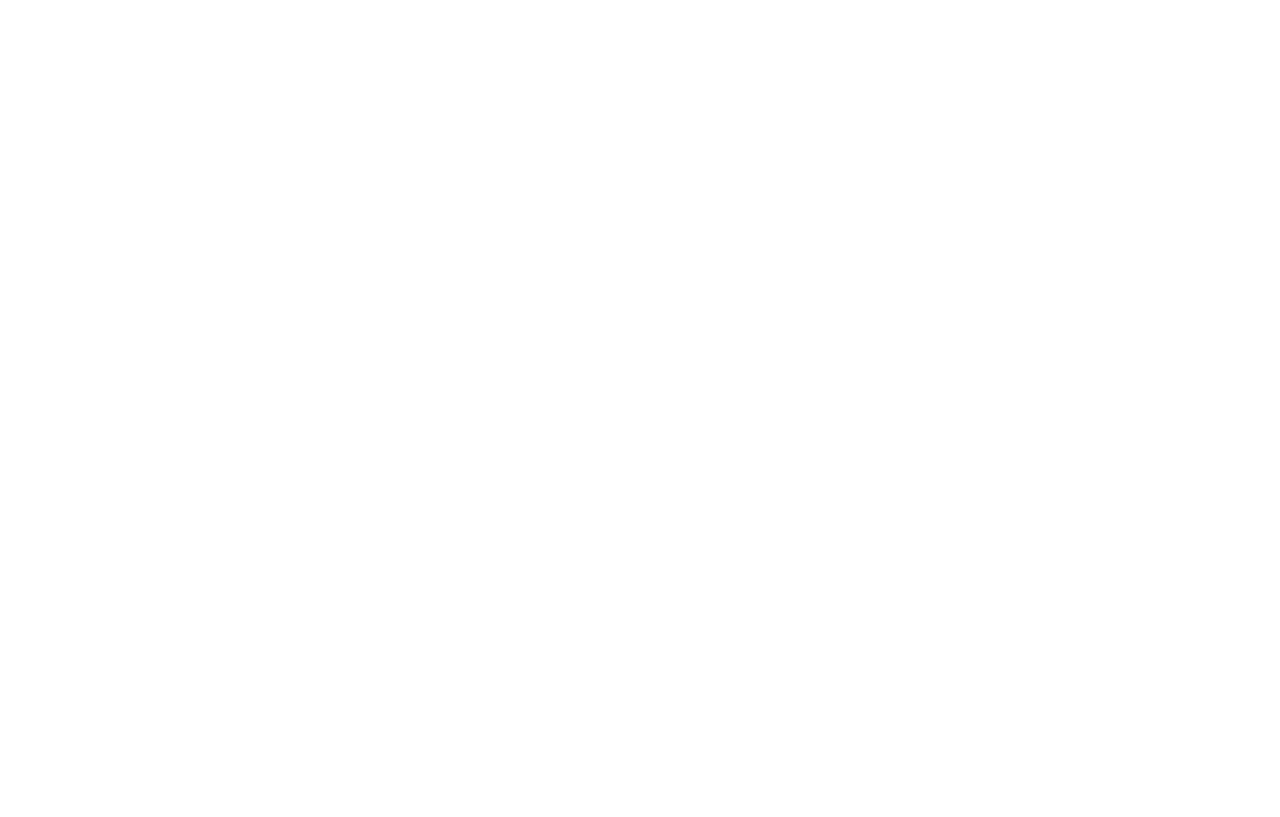
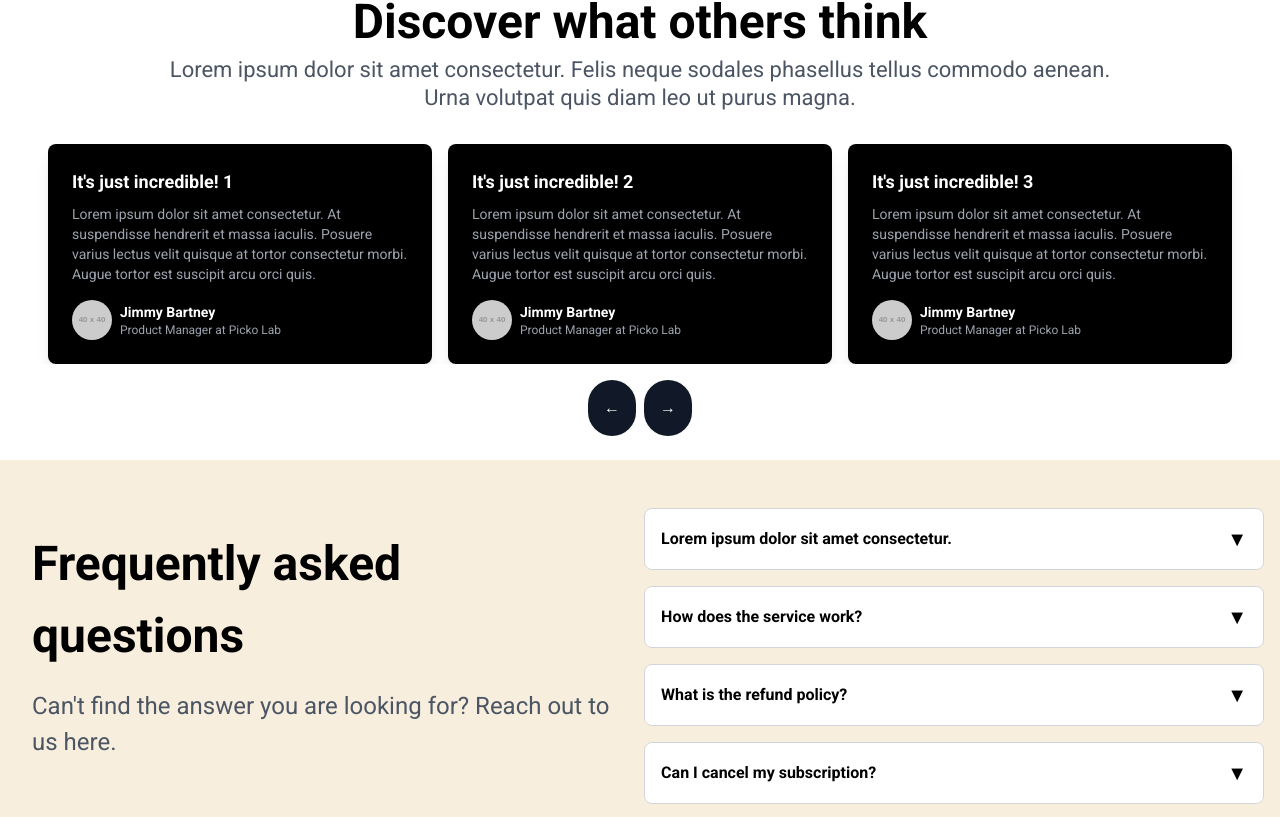
Before and after one commit to Siddiqui0013/mindcanvas-ai, a React (Vite) app: page / in a window 1280 px wide. Shown: the part 3343-4160 px from the top of the page. Before the commit the page ends 3323 px from the top, so only its background shows below. Built offline with nearby package versions, Linux system fonts and the light colour scheme.

Commit message:
Landig page completed

```diff
--- a/src/dashboard/Dashboard.tsx
+++ b/src/dashboard/Dashboard.tsx
@@ -1,3 +1,7 @@
+import TestimonialCarousel from "./Testimonials";
+import Footer from "../footer/Footer";
+import FAQ from "./FAQ";
+
 import bg from "../assets/landingPage/background pattern.png";
 import frameTop from "../assets/landingPage/Frame.png";
 import frameBottom from "../assets/landingPage/Frame (1).png";
@@ -7,10 +11,7 @@
 import sec4img from "../assets/landingPage/sec4.png";
 import sec5img from "../assets/landingPage/sec5.png";
 import sec6img from "../assets/landingPage/sec6.png";
-
 import bg2 from "../assets/landingPage/section2-bg.png";
-
-// import Footer from "../footer/Footer";
 
 const HeroSection = () => {
 	return (
@@ -145,7 +146,20 @@
 			<div className="Section-9"></div>
 		</header>
 
-        {/* <Footer /> */}
+		<TestimonialCarousel />
+
+		<FAQ/>
+
+		<div className="info py-16 flex flex-col items-center">
+			<h1 className="md:text-[48px] font-bold">Get Started for Free</h1>
+			<p className="md:text-[22px] md:px-40">Lorem, ipsum dolor sit amet consectetur adipisicing elit. Natus alias saepe blanditiis eum quas error at, velit, exercitationem quod officia ad voluptates quae? Aliquam officiis tempora harum provident est cum?</p>
+			<div className="btns flex items-center justify-center pt-4 space-x-4">
+				<button className="bg-black text-white p-4 rounded-2xl">Learn More</button>
+				<button className="bg-[#FF7F50] text-white p-4 rounded-2xl">Sign Up for Free {' '} → </button>
+			</div>
+		</div>
+
+        <Footer />
 
         </>
 	);
--- /dev/null
+++ b/src/dashboard/FAQ.tsx
@@ -0,0 +1,74 @@
+import { useState } from "react";
+
+const FAQ = () => {
+  const [activeIndex, setActiveIndex] = useState <number | null> (null);
+
+  const faqs = [
+    {
+      question: "Lorem ipsum dolor sit amet consectetur.",
+      answer:
+        "Lorem ipsum dolor sit amet consectetur. Iaculis sapien odio integer faucibus enim nunc etiam risus est.",
+    },
+    {
+      question: "How does the service work?",
+      answer:
+        "Our service works by providing detailed insights into your needs, tailored to help you succeed.",
+    },
+    {
+      question: "What is the refund policy?",
+      answer:
+        "You can request a refund within 30 days of purchase, provided the conditions are met.",
+    },
+    {
+      question: "Can I cancel my subscription?",
+      answer:
+        "Yes, you can cancel your subscription anytime through your account settings.",
+    },
+  ];
+
+  const toggleFAQ = (index : number  ) => {
+    setActiveIndex(index === activeIndex ? null : index);
+  };
+
+  return (
+    <div className="w-4xl flex bg-[#F7EEDD] justify-center md:flex-row flex-col items-center space-x-2 mx-auto py-12 px-4">
+
+    <div className="1st p-4 md:w-1/2">
+        <h2 className="text-[48px] font-bold mb-4">Frequently asked questions</h2>
+      <p className="text-gray-600 text-[24px] mb-6">
+        Can't find the answer you are looking for? Reach out to us here.
+      </p>
+        </div>
+
+      <div className="space-y-4 md:w-1/2">
+        {faqs.map((faq, index) => (
+          <div
+            key={index}
+            className={`border rounded-lg overflow-hidden ${
+              activeIndex === index ? "border-orange-500" : "border-gray-300"
+            }`}
+          >
+            <div
+              className={`flex justify-between items-center p-4 cursor-pointer ${
+                activeIndex === index
+                  ? "bg-orange-500 text-white"
+                  : "bg-white text-black"
+              }`}
+              onClick={() => toggleFAQ(index)}
+            >
+              <h3 className="font-semibold">{faq.question}</h3>
+              <span className="text-xl">
+                {activeIndex === index ? "▲" : "▼"}
+              </span>
+            </div>
+            {activeIndex === index && (
+              <div className="p-4 text-gray-600 bg-white">{faq.answer}</div>
+            )}
+          </div>
+        ))}
+      </div>
+    </div>
+  );
+};
+
+export default FAQ;
--- /dev/null
+++ b/src/dashboard/Testimonials.tsx
@@ -0,0 +1,143 @@
+import { useState, useEffect } from "react";
+
+const TestimonialCarousel = () => {
+  const [currentIndex, setCurrentIndex] = useState(0);
+  const [visibleCount, setvisibleTest] = useState(3)
+
+  const testimonials = [
+    {
+      title: "It's just incredible! 1",
+      content:
+        "Lorem ipsum dolor sit amet consectetur. At suspendisse hendrerit et massa iaculis. Posuere varius lectus velit quisque at tortor consectetur morbi. Augue tortor est suscipit arcu orci quis.",
+      name: "Jimmy Bartney",
+      position: "Product Manager at Picko Lab",
+      image: "https://via.placeholder.com/40",
+    },
+    {
+      title: "It's just incredible! 2",
+      content:
+        "Lorem ipsum dolor sit amet consectetur. At suspendisse hendrerit et massa iaculis. Posuere varius lectus velit quisque at tortor consectetur morbi. Augue tortor est suscipit arcu orci quis.",
+      name: "Jimmy Bartney",
+      position: "Product Manager at Picko Lab",
+      image: "https://via.placeholder.com/40",
+    },
+    {
+      title: "It's just incredible! 3",
+      content:
+        "Lorem ipsum dolor sit amet consectetur. At suspendisse hendrerit et massa iaculis. Posuere varius lectus velit quisque at tortor consectetur morbi. Augue tortor est suscipit arcu orci quis.",
+      name: "Jimmy Bartney",
+      position: "Product Manager at Picko Lab",
+      image: "https://via.placeholder.com/40",
+    },
+    {
+      title: "It's just incredible! 4",
+      content:
+        "Lorem ipsum dolor sit amet consectetur. At suspendisse hendrerit et massa iaculis. Posuere varius lectus velit quisque at tortor consectetur morbi. Augue tortor est suscipit arcu orci quis.",
+      name: "Jimmy Bartney",
+      position: "Product Manager at Picko Lab",
+      image: "https://via.placeholder.com/40",
+    },
+    {
+      title: "It's just incredible! 5",
+      content:
+        "Lorem ipsum dolor sit amet consectetur. At suspendisse hendrerit et massa iaculis. Posuere varius lectus velit quisque at tortor consectetur morbi. Augue tortor est suscipit arcu orci quis.",
+      name: "Jimmy Bartney",
+      position: "Product Manager at Picko Lab",
+      image: "https://via.placeholder.com/40",
+    },
+  ];
+
+  useEffect(() => {
+    const setCount = () => {
+        if (window.innerWidth < 768) {
+          setvisibleTest(1);
+        } else if (window.innerWidth < 1024) {
+          setvisibleTest(2);
+        } else {
+          setvisibleTest(3);
+        }
+      }
+
+    setCount()
+    window.addEventListener("resize", setCount);
+    return () => {
+        window.removeEventListener("resize", setCount);
+    }
+  }, [])
+
+
+  const handlePrev = () => {
+    setCurrentIndex((prevIndex) =>
+      prevIndex === 0 ? testimonials.length - visibleCount : prevIndex - 1
+    );
+  };
+
+  const handleNext = () => {
+    setCurrentIndex((prevIndex) =>
+      prevIndex === testimonials.length - visibleCount ? 0 : prevIndex + 1
+    );
+  };
+
+  return (
+    <div className="py-6">
+        <div className="box md:px-40">
+        <h2 className=" text-3xl md:text-[48px] font-bold text-center mb-4">
+        Discover what others think
+      </h2>
+      <p className="text-center text-gray-600 text-lg md:text-[22px] mb-8">
+        Lorem ipsum dolor sit amet consectetur. Felis neque sodales phasellus
+        tellus commodo aenean. Urna volutpat quis diam leo ut purus magna.
+      </p>
+
+        </div>
+      <div className="flex justify-center items-center space-x-4">
+
+        <div className="flex space-x-4 justify-center flex-wrap overflow-hidden  ">
+          {testimonials.slice(currentIndex, currentIndex + visibleCount).map((testimonial, index) => (
+            <div
+              key={index}
+              className="bg-black text-white rounded-lg p-6 shadow-lg w-80 md:w-[30%]"
+            >
+              <h3 className="text-lg font-bold mb-2">{testimonial.title}</h3>
+              <p className="text-sm text-gray-400 mb-4">
+                {testimonial.content}
+              </p>
+              <div className="flex items-center space-x-2 mt-4">
+                <img
+                  src={testimonial.image}
+                  alt={testimonial.name}
+                  className="w-10 h-10 rounded-full"
+                />
+                <div>
+                  <p className="text-sm font-bold">{testimonial.name}</p>
+                  <p className="text-xs text-gray-400">{testimonial.position}</p>
+                </div>
+              </div>
+            </div>
+          ))}
+        </div>
+      </div>
+
+      <div className="flex justify-center space-x-2 mt-4">
+      <button
+          className="bg-gray-900 p-4 text-white rounded-3xl hover:bg-[#FF7F50] transition"
+          onClick={handlePrev}
+          aria-label="Previous"
+        >
+          ←
+        </button>
+
+        <button
+          className="bg-gray-900 text-white p-4 rounded-3xl  hover:bg-[#FF7F50] transition"
+          onClick={handleNext}
+          aria-label="Next"
+        >
+          →
+        </button>
+
+      </div>
+    </div>
+  );
+};
+
+export default TestimonialCarousel;
```
